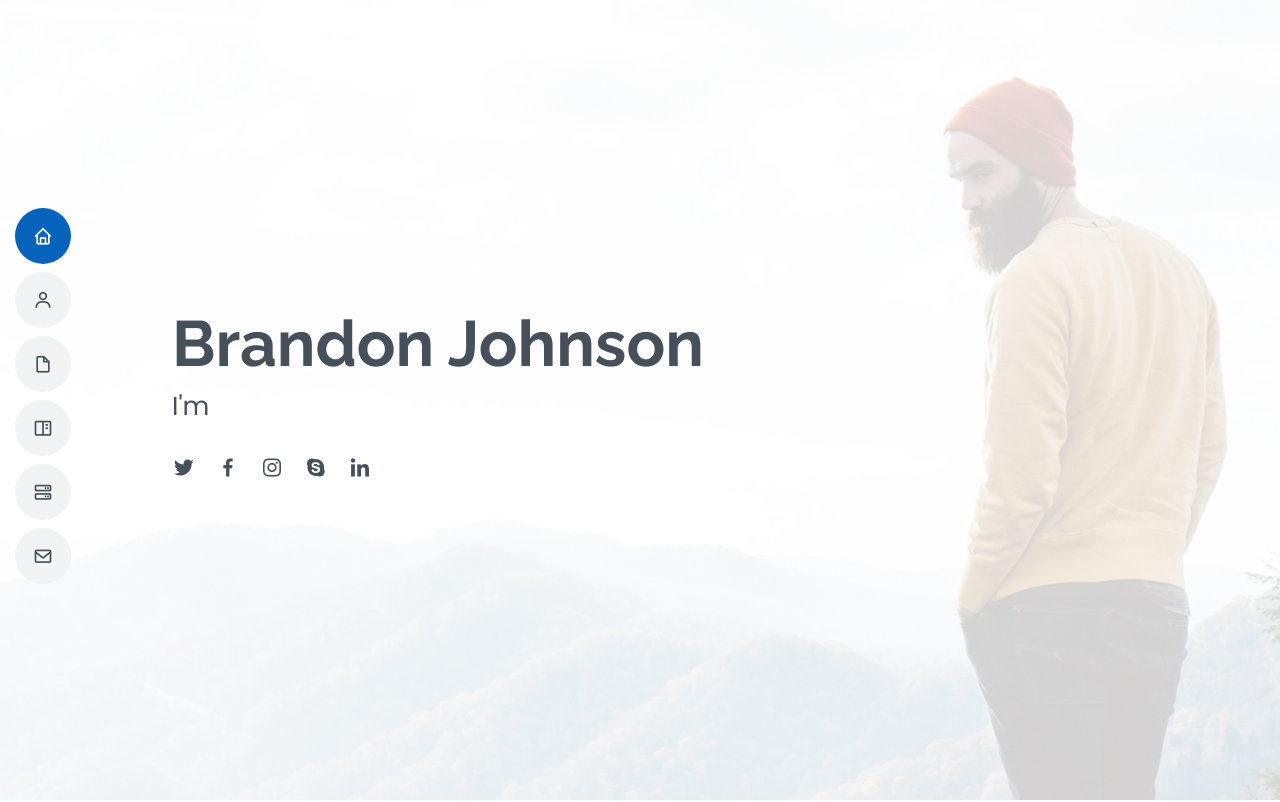
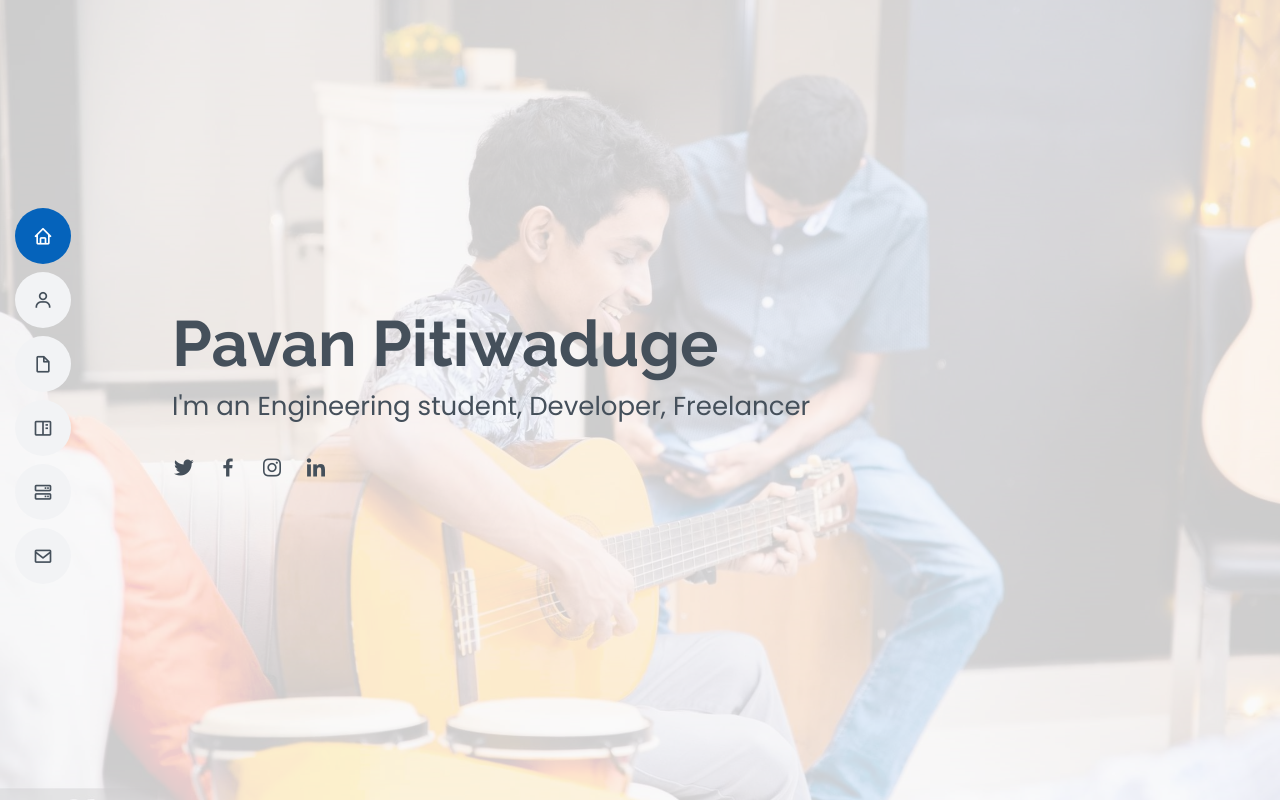
Before and after one commit to rajivaPavan/rajivaPavan.github.io, a Vue app: page / in a window 1280 px wide. Shown: the top 802 px of the page. Built offline with nearby package versions, Linux system fonts and the light colour scheme.

Commit message:
working on hero section

```diff
--- a/index.html
+++ b/index.html
@@ -41,9 +41,7 @@
 <script src="src/assets/vendor/glightbox/js/glightbox.min.js"></script>
 <script src="src/assets/vendor/isotope-layout/isotope.pkgd.min.js"></script>
 <script src="src/assets/vendor/swiper/swiper-bundle.min.js"></script>
-<script src="src/assets/vendor/typed.js/typed.min.js"></script>
 <script src="src/assets/vendor/waypoints/noframework.waypoints.js"></script>
-<script src="src/assets/vendor/php-email-form/validate.js"></script>
 
 <!-- Template Main JS File -->
 <script src="src/assets/js/main.js"></script>
--- a/src/assets/css/style.css
+++ b/src/assets/css/style.css
@@ -281,83 +281,6 @@ h6 {
 /*--------------------------------------------------------------
 # Hero Section
 --------------------------------------------------------------*/
-#hero {
-  width: 100%;
-  height: 100vh;
-  background: url("../img/hero-bg.jpg") top right no-repeat;
-  background-size: cover;
-  position: relative;
-}
-
-@media (min-width: 992px) {
-  #hero {
-    padding-left: 160px;
-  }
-}
-
-#hero:before {
-  content: "";
-  background: rgba(255, 255, 255, 0.8);
-  position: absolute;
-  bottom: 0;
-  top: 0;
-  left: 0;
-  right: 0;
-}
-
-#hero h1 {
-  margin: 0;
-  font-size: 64px;
-  font-weight: 700;
-  line-height: 56px;
-  color: #45505b;
-}
-
-#hero p {
-  color: #45505b;
-  margin: 15px 0 0 0;
-  font-size: 26px;
-  font-family: "Poppins", sans-serif;
-}
-
-#hero p span {
-  color: #0563bb;
-  letter-spacing: 1px;
-}
-
-#hero .social-links {
-  margin-top: 30px;
-}
-
-#hero .social-links a {
-  font-size: 24px;
-  display: inline-block;
-  color: #45505b;
-  line-height: 1;
-  margin-right: 20px;
-  transition: 0.3s;
-}
-
-#hero .social-links a:hover {
-  color: #0563bb;
-}
-
-@media (max-width: 992px) {
-  #hero {
-    text-align: center;
-  }
-
-  #hero h1 {
-    font-size: 32px;
-    line-height: 36px;
-  }
-
-  #hero p {
-    margin-top: 10px;
-    font-size: 20px;
-    line-height: 24px;
-  }
-}
 
 /*--------------------------------------------------------------
 # Sections General
--- a/src/components/AppHero.vue
+++ b/src/components/AppHero.vue
@@ -1,20 +1,127 @@
+<script>
+//TODO: optimize icons
+import TypingList from "./TypingList.vue";
+
+const SocialLink = (name, link, icon) => {
+  return {
+    name: name, link: link, icon: icon
+  };
+}
+
+export default {
+  name: 'AppHero',
+  components: {TypingList},
+  data() {
+    return {
+      name: 'Pavan Pitiwaduge',
+      titles: ['Engineering student', 'Developer', 'Freelancer'],
+      socialLinks: [
+        SocialLink('twitter', 'https://twitter.com/RajivaPavan', 'bx bxl-twitter'),
+        SocialLink('facebook', 'https://www.facebook.com/pavan.pitiwaduge', 'bx bxl-facebook'),
+        SocialLink('instagram', 'https://www.instagram.com/_pavan.0001/', 'bx bxl-instagram'),
+        SocialLink('linkedin', 'https://www.linkedin.com/in/pavan-pitiwaduge/', 'bx bxl-linkedin'),
+      ]
+    }
+  },
+  methods: {
+    getTitles() {
+      //combine the titles by comma
+      return this.titles.join(', ');
+    }
+  }
+}
+</script>
 <template>
   <section id="hero" class="d-flex flex-column justify-content-center">
     <div class="container" data-aos="zoom-in" data-aos-delay="100">
-      <h1>Brandon Johnson</h1>
-      <p>I'm <span class="typed" data-typed-items="Designer, Developer, Freelancer, Photographer"></span></p>
+      <h1>{{ this.name }}</h1>
+      <p>I'm an
+        <TypingList :words="getTitles()" :speed="100"/>
+      </p>
       <div class="social-links">
-        <a href="#" class="twitter"><i class="bx bxl-twitter"></i></a>
-        <a href="#" class="facebook"><i class="bx bxl-facebook"></i></a>
-        <a href="#" class="instagram"><i class="bx bxl-instagram"></i></a>
-        <a href="#" class="google-plus"><i class="bx bxl-skype"></i></a>
-        <a href="#" class="linkedin"><i class="bx bxl-linkedin"></i></a>
+        <a v-for="social in socialLinks" :class="social.name" :href="social.link" target="_blank">
+          <i :class="social.icon"></i>
+        </a>
       </div>
     </div>
   </section>
 </template>
-<script>
-export default {
-  name: 'AppHero'
+<style scoped>
+#hero {
+  width: 100%;
+  height: 100vh;
+  background: url("../../src/assets/img/hero-bg.jpg") top right no-repeat;
+  background-size: cover;
+  position: relative;
 }
-</script>
+
+@media (min-width: 992px) {
+  #hero {
+    padding-left: 160px;
+  }
+}
+
+#hero:before {
+  content: "";
+  background: rgba(255, 255, 255, 0.8);
+  position: absolute;
+  bottom: 0;
+  top: 0;
+  left: 0;
+  right: 0;
+}
+
+#hero h1 {
+  margin: 0;
+  font-size: 64px;
+  font-weight: 700;
+  line-height: 56px;
+  color: #45505b;
+}
+
+#hero p {
+  color: #45505b;
+  margin: 15px 0 0 0;
+  font-size: 26px;
+  font-family: "Poppins", sans-serif;
+}
+
+#hero p span {
+  color: #0563bb;
+  letter-spacing: 1px;
+}
+
+#hero .social-links {
+  margin-top: 30px;
+}
+
+#hero .social-links a {
+  font-size: 24px;
+  display: inline-block;
+  color: #45505b;
+  line-height: 1;
+  margin-right: 20px;
+  transition: 0.3s;
+}
+
+#hero .social-links a:hover {
+  color: #0563bb;
+}
+
+@media (max-width: 992px) {
+  #hero {
+    text-align: center;
+  }
+
+  #hero h1 {
+    font-size: 32px;
+    line-height: 36px;
+  }
+
+  #hero p {
+    margin-top: 10px;
+    font-size: 20px;
+    line-height: 24px;
+  }
+}
+</style>
--- /dev/null
+++ b/src/components/TypingList.vue
@@ -0,0 +1,42 @@
+<template>
+  <span v-for="(word, index) in words" :key="index"
+        :style="{ animation: `typing ${speed/1000}s steps(${word.length}, end)`, animationFillMode: 'both' }">{{ word }}</span>
+</template>
+
+<script>
+export default {
+  props: {
+    words: {
+      type: Array,
+      required: true
+    },
+    speed: {
+      type: Number,
+      default: 100
+    }
+  },
+  data() {
+    return {
+      currentWordIndex: 0
+    }
+  },
+  mounted() {
+    this.typingInterval = setInterval(() => {
+      if (this.currentWordIndex < this.words.length - 1) {
+        this.currentWordIndex++
+      } else {
+        this.currentWordIndex = 0
+      }
+    }, this.speed)
+  },
+  beforeDestroy() {
+    clearInterval(this.typingInterval)
+  }
+}
+</script>
+
+<style>
+@keyframes typing {
+  from { width: 0; }
+}
+</style>
```
Also changed, not shown: src/components/index.html (+19 -19 lines), src/assets/img/hero-bg.jpg.
